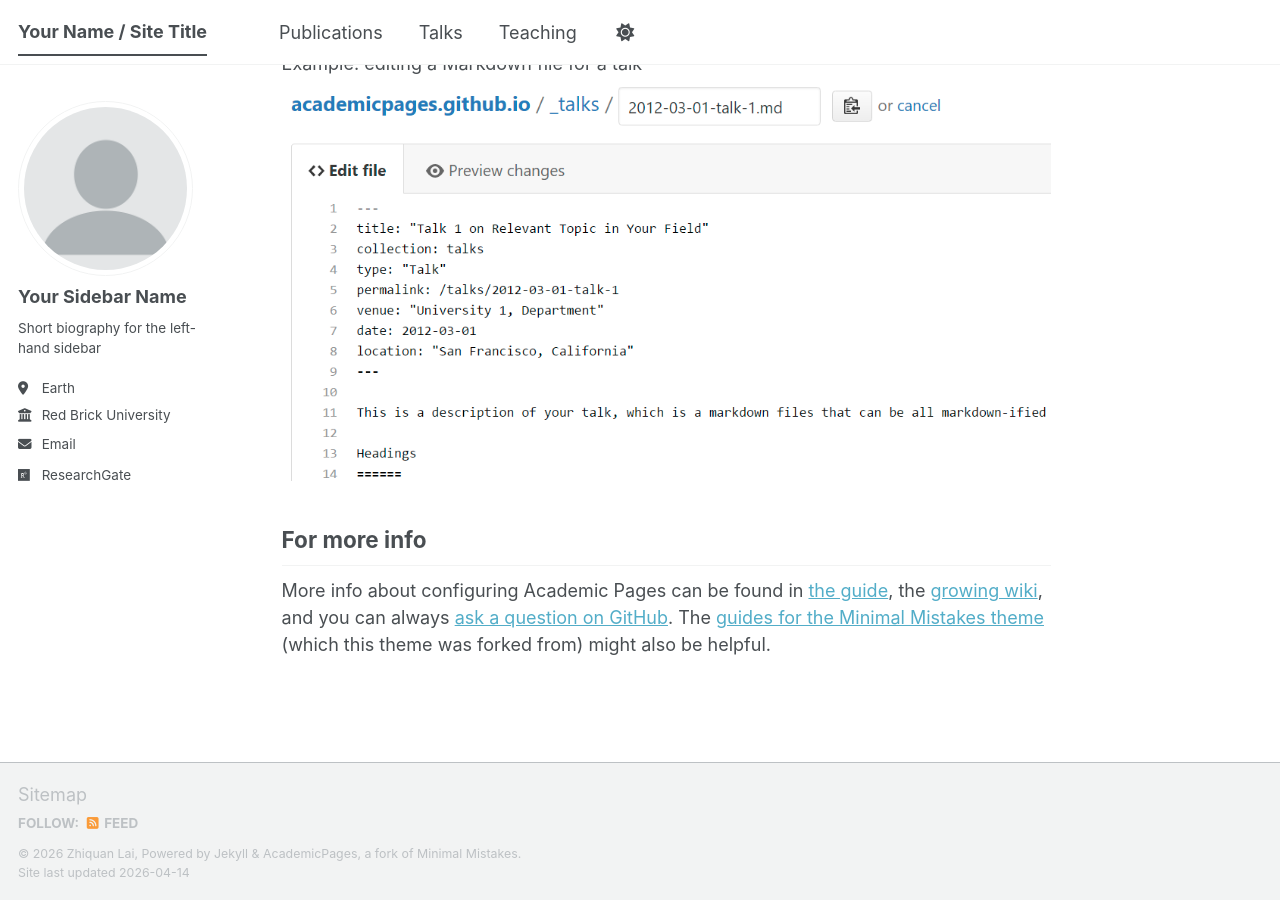
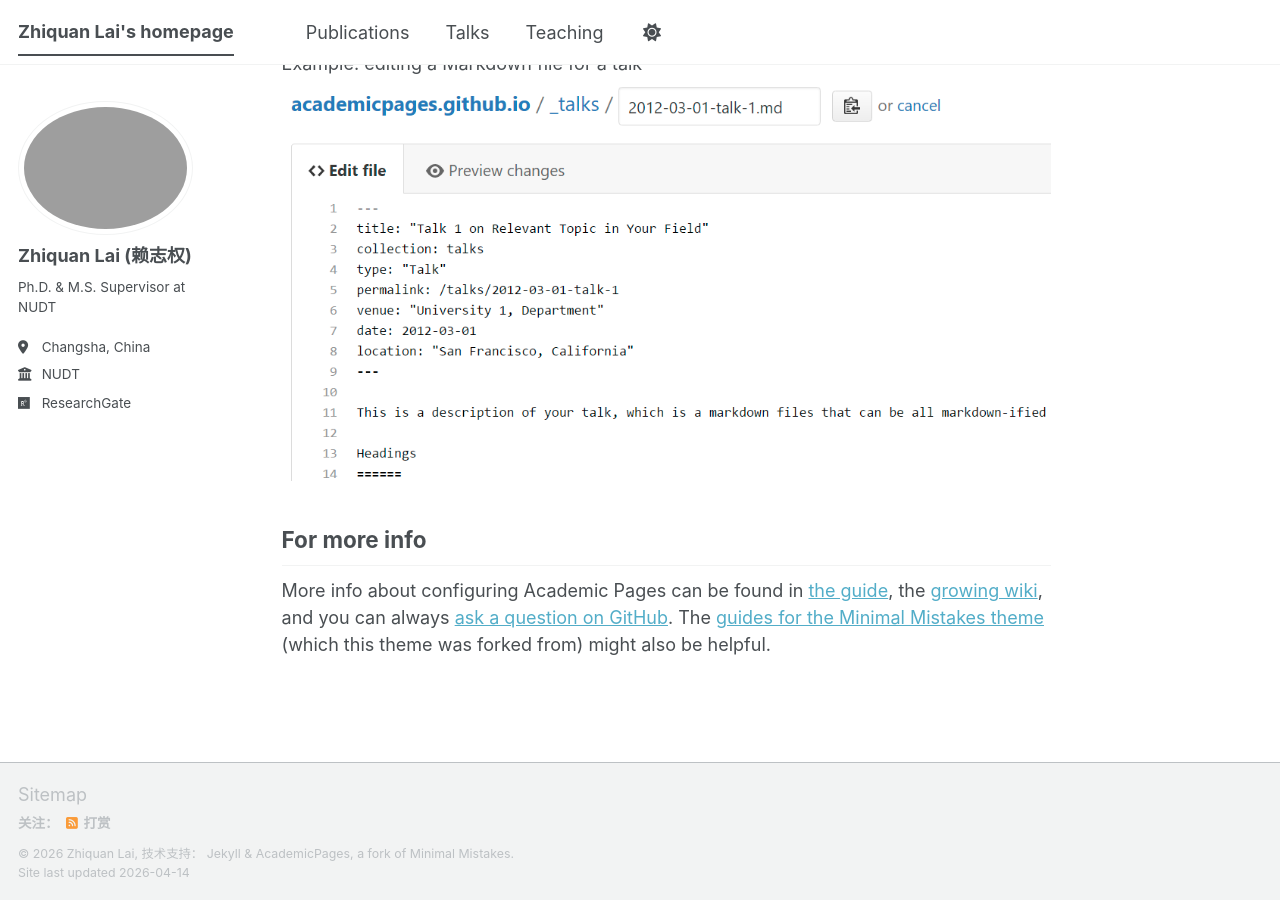
Before and after one commit to zqlai/zqlai.github.io, a Jekyll site: the page built from _pages/about.md, in a window 1280 px wide and 900 px high, scrolled down 2720 px. Built offline with Jekyll 4.4.1, drawn with Linux system fonts in a browser that asks for light colours; a script bundle is joined from its source files by our own code; library files that are not in the unit come from our copies.

Commit message:
personal info

```diff
--- a/_config.yml
+++ b/_config.yml
@@ -7,9 +7,9 @@
 # server process.
 
 # Basic Site Settings
-locale                   : "en-US"
+locale                   : "zh-CN"
 site_theme               : "default" # The available themes options are "default", "air", "sunrise", "mint", "dirt" and "contrast"
-title                    : "Your Name / Site Title"
+title                    : "Zhiquan Lai's homepage"
 title_separator          : "-"
 name                     : &name "Zhiquan Lai"
 description              : &description "Zhiquan Lai's homepage"   # Update this with a general description of your site, this is the default if not overridden by a page
@@ -23,14 +23,14 @@ repository               : "zqlai.github.io"
 #               Additional customization can be done by editing /_includes/author-profile.html
 author:
   # Biographic information
-  avatar           : "profile.png"
-  name             : "Your Sidebar Name"
+  avatar           : # "profile.png"
+  name             : "Zhiquan Lai (赖志权)"
   pronouns         : # example: "she/her"
-  bio              : "Short biography for the left-hand sidebar"
-  location         : "Earth"
-  employer         : "Red Brick University"
+  bio              : "Ph.D. & M.S. Supervisor at NUDT"
+  location         : "Changsha, China"
+  employer         : "NUDT"
   uri              : # URL
-  email            : "none@example.org"
+  email            : # "none@example.org"
 
   # Academic websites
   academia         : # URL
```
